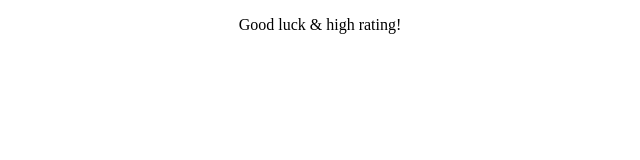
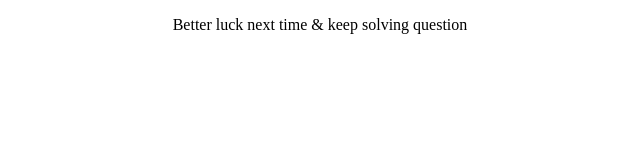
Before and after one commit to Sudhir878786/cp_extention-, a browser extension: page index.html in a window 1280 px wide. Shown: the whole page, without its empty margins (320-960 px from the left). Drawn offline with Linux system fonts and the light colour scheme.

Commit message:
modified message

```diff
--- a/index.html
+++ b/index.html
@@ -1,6 +1,6 @@
 <!DOCTYPE html>
 <html>
   <body style="min-width: 15em">
-    <p style="font-size: 1em; text-align: center;">Good luck & high rating!</p>
+    <p style="font-size: 1em; text-align: center;">Better luck next time & keep solving question</p>
   </body>
 </html>
```
